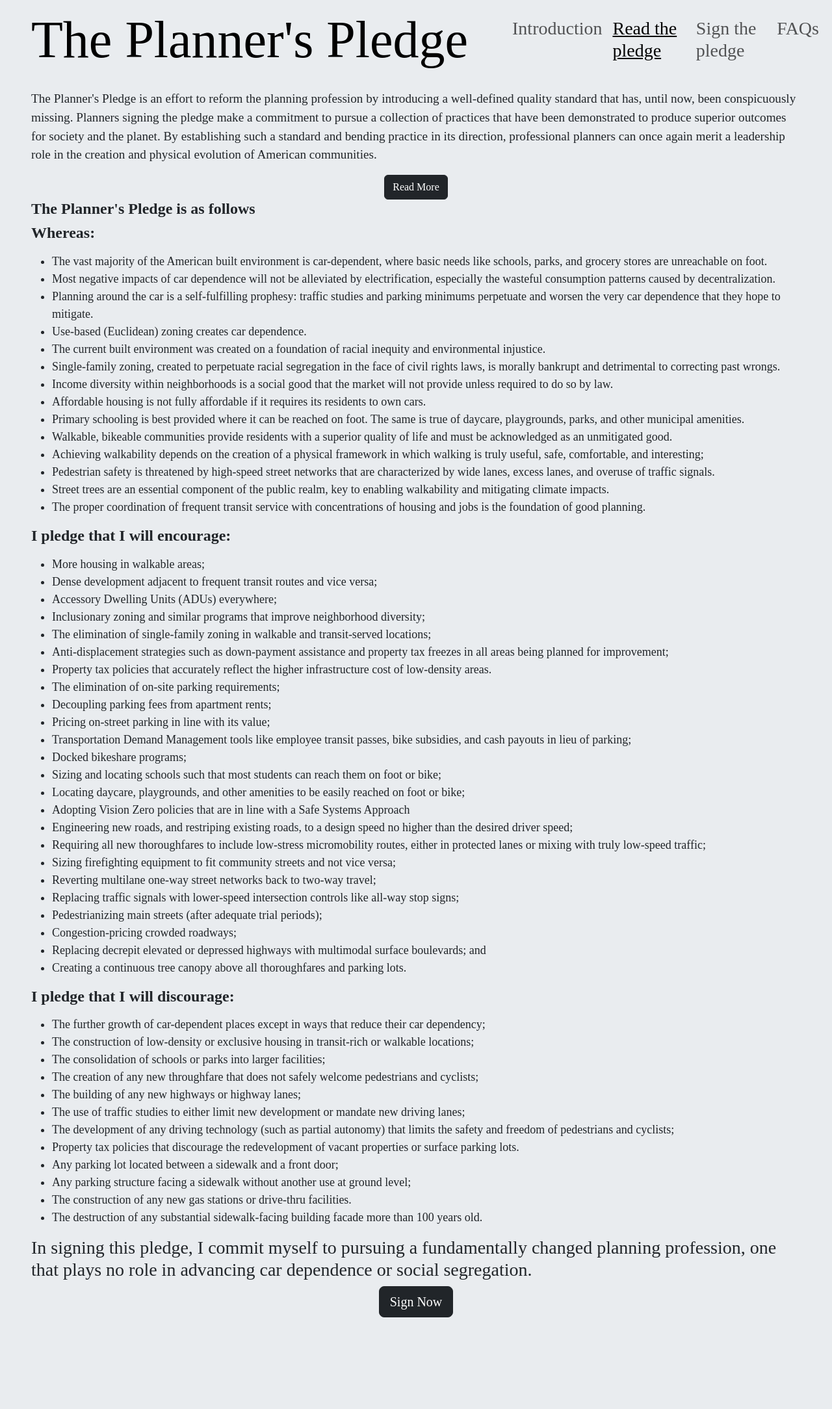
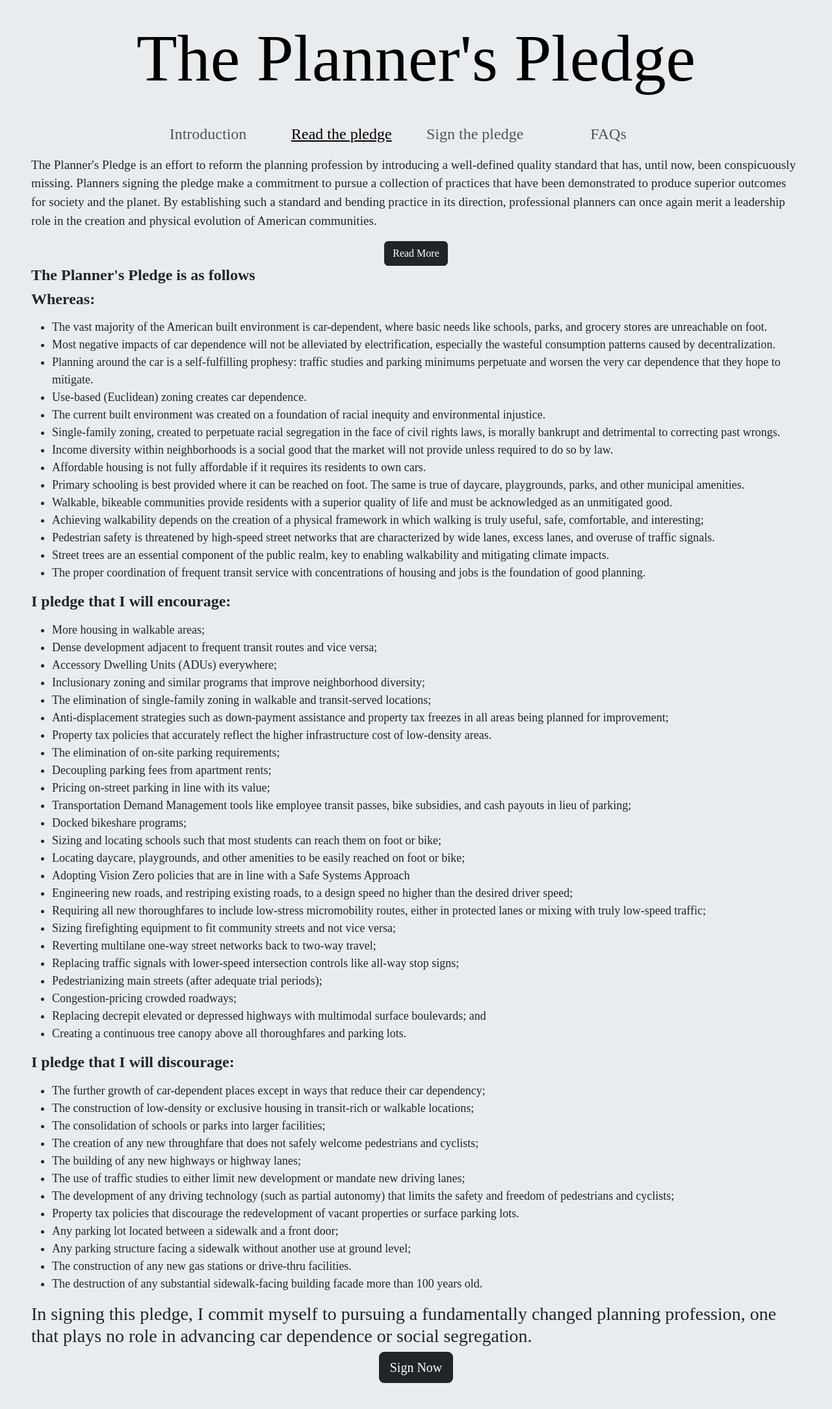
Before and after one commit to divij-uc/planners-pledge, a Flask app: page / in a window 1280 px wide. Shown: the whole page at 65% size. Before the commit the page ends 2027 px from the top, so only its background shows below. Run offline with Flask 3, Linux system fonts and the light colour scheme.

Commit message:
masthead

```diff
--- a/app/static/mycss.css
+++ b/app/static/mycss.css
@@ -24,3 +24,9 @@ input[type=radio]:checked {
 .active {
     text-decoration: underline black;
 }
+.masthead {
+    font-size: 8vw;
+    white-space: nowrap;
+    overflow: hidden;
+    text-overflow: ellipsis;
+}
--- a/app/templates/_base_page.html
+++ b/app/templates/_base_page.html
@@ -11,24 +11,22 @@
     <link rel="stylesheet" type="text/css" href="/static/mycss.css" />
   </head>
   <body class="bg-body-secondary">
-    <nav class="navbar navbar-expand-sm">
-      <div class="container-fluid justify-content-start px-5">
+    <nav class="navbar">
+      <div class="container-fluid">
           <a
-          class="navbar-brand mx-auto mb-0 h1 fs-2"
+            class="navbar-brand mx-auto fs-2"
             href="{{ url_for('start_page') }}"
           >
-          <h1 class="display-1">
-            <b>The Planner's Pledge</b>
-          </h1>
+            <p class="masthead">
+              The Planner's Pledge
+            </p>
           </a>
-        <button class="navbar-toggler" type="button" data-bs-toggle="collapse" data-bs-target="#navbarText" aria-controls="navbarText" aria-expanded="false" aria-label="Toggle navigation">
-          <span class="navbar-toggler-icon"></span>
-        </button>
       </div>
       <div class="container-fluid">
-        <div class="collapse navbar-collapse" id="navbarSupportedContent">
-        <div class="navbar-nav">
+          <div class="navbar-nav mx-auto w-100 row">
+            <div class="row">
               {% block nav %} {% endblock %}
+            </div>
           </div>
       </div>
     </nav>
--- a/app/templates/start_page.html
+++ b/app/templates/start_page.html
@@ -1,10 +1,12 @@
 {% extends "_base_page.html" %}
 
 {% block nav %}
-    <h3><a class="nav-link" aria-current="page" href="{{ url_for('intro_page') }}">Introduction</a></h3>
-    <h3><a class="nav-link active" aria-current="page" href="{{ url_for('start_page') }}">Read the pledge</a></h3>
-    <h3><a class="nav-link" aria-current="page" href="{{ url_for('sign_form') }}">Sign the pledge</a></h3>
-    <h3><a class="nav-link" aria-current="page" href="#">FAQs</a></h3>
+    <a class="nav-link text-center py-0 fs-4 col-md-2" href="#"></a>
+    <a class="nav-link text-center py-0 fs-4 col-md-2" href="{{ url_for('intro_page') }}">Introduction</a>
+    <a class="nav-link text-center py-0 fs-4 col-md-2 active" aria-current="page" href="{{ url_for('start_page') }}">Read the pledge</a>
+    <a class="nav-link text-center py-0 fs-4 col-md-2" href="{{ url_for('sign_form') }}">Sign the pledge</a>
+    <a class="nav-link text-center py-0 fs-4 col-md-2" href="#">FAQs</a>
+    <a class="nav-link text-center py-0 fs-4 col-md-2" href="#"></a>
 {% endblock %}
 
 {% block body %}
```
Also changed, not shown: app/templates/intro_page.html (+6 -4 lines), app/templates/sign_form_page.html (+6 -4 lines). Lines whose indentation alone changed are shown as unchanged.
